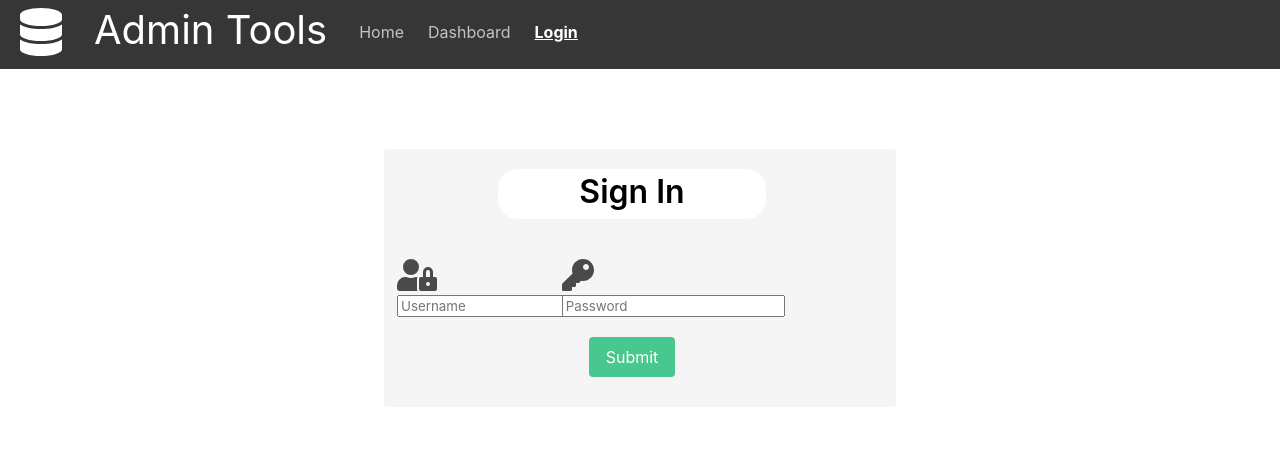
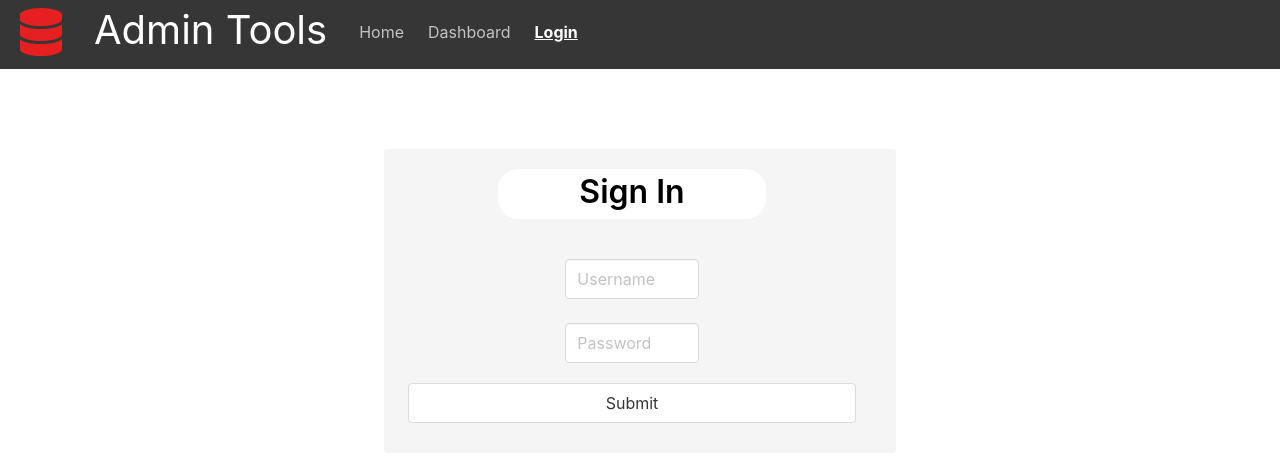
Before and after one commit to cs4241-19a/fp, a React (Create React App) app: page /login in a window 1280 px wide. Shown: the top 462 px of the page. Built offline with nearby package versions, Linux system fonts and the light colour scheme; the HTML template or start-up script is replaced by a standard one.

Commit message:
Login page fixed and header changed a bit

```diff
--- a/src/views/Header/Header.css
+++ b/src/views/Header/Header.css
@@ -26,3 +26,7 @@
     display: flex;
     justify-content: right;
 }
+
+a:hover {
+    color: red;
+  }
--- a/src/views/Header/Header.js
+++ b/src/views/Header/Header.js
@@ -29,7 +29,7 @@ class Header extends Component {
                                     <div className="navbar-item">
                                         <FontAwesomeIcon icon="database"
                                             size="3x"
-                                            color="white"
+                                            color= '#E62020'
                                         ></FontAwesomeIcon>
                                     </div>
                                     <span className="navbar-burger burger" data-target="navbarMenuHeroC">
--- a/src/views/Login/Login.css
+++ b/src/views/Login/Login.css
@@ -3,6 +3,7 @@
     align-content: center;
     justify-content: center;
     margin-bottom: 10px;
+    flex-direction: column;
 }
 
 .field {
@@ -49,3 +50,11 @@
     color: black;
     border-radius: 20px;
 }
+
+.icon-container {
+    margin-bottom: 10px;
+}
+
+.right {
+    margin-left: 180px;
+}
--- a/src/views/Login/Login.js
+++ b/src/views/Login/Login.js
@@ -15,13 +15,11 @@ class Login extends Component {
         };
     }
 
-    componentDidMount() {
-    }
-
     updateUsername = (e) => {
         this.setState({
             username: e.target.value
         });
+
     }
     updatePassword = (e) => {
         this.setState({
@@ -52,32 +50,31 @@ class Login extends Component {
                 <div className="vessel">
                     <div className="columns">
                         <div className="column is-one-third">
-                            <FontAwesomeIcon icon="user-lock" size="2x" />
-                            <input
+                            <FontAwesomeIcon className = "right" icon="user-lock" size="2x" />
+                        </div>
+                        <div className="column is-one-third">
+                            <input className = { this.state.username === '' ? 'input' : 'input is-success'}
                                 type="text"
                                 name={this.state.username}
                                 placeholder="Username"
-                                onChange={this.updateUsername}
-                            />
+                                onChange={this.updateUsername}/>
                         </div>
-
-
-
+                    </div>
+                    <div className="columns">
                         <div className="column is-one-third">
-                            <FontAwesomeIcon icon="key" size="2x" />
-                            <input
+                            <FontAwesomeIcon className = "right" icon="key" size="2x" />
+                        </div>
+                        <div className="column is-one-third">
+                            <input className = { this.state.password === '' ? 'input' : 'input is-success'}
                                 type="password"
                                 name={this.state.password}
                                 placeholder="Password"
-                                onChange={this.updatePassword}
-
-                            />
+                                onChange={this.updatePassword}/>
                         </div>
-
                     </div>
                 </div>
                 <div className="vessel">
-                    <button className="button is-success" onClick={this.login}>Submit</button>
+                    <button className={ (this.state.username === '' || this.state.password === '') ? 'button' : 'button is-success'} onClick={this.login}>Submit</button>
                 </div>
             </div>
         );
```
